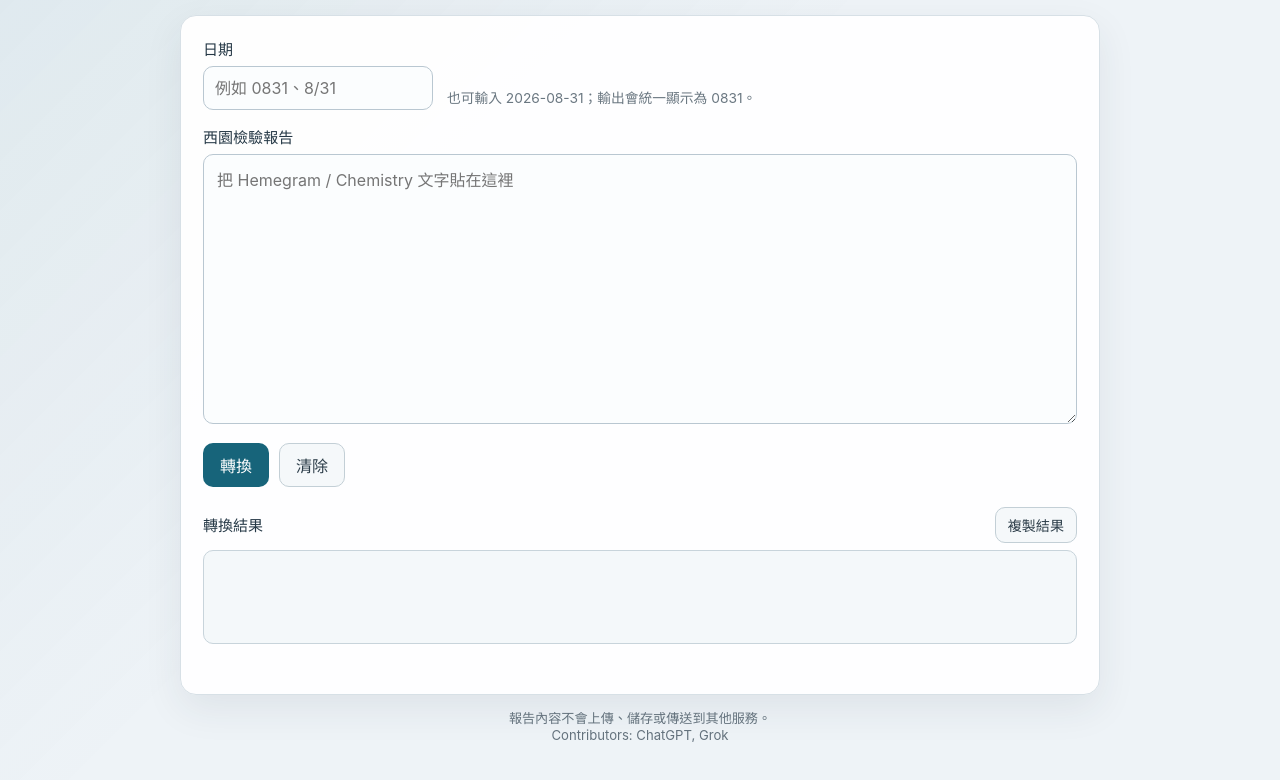
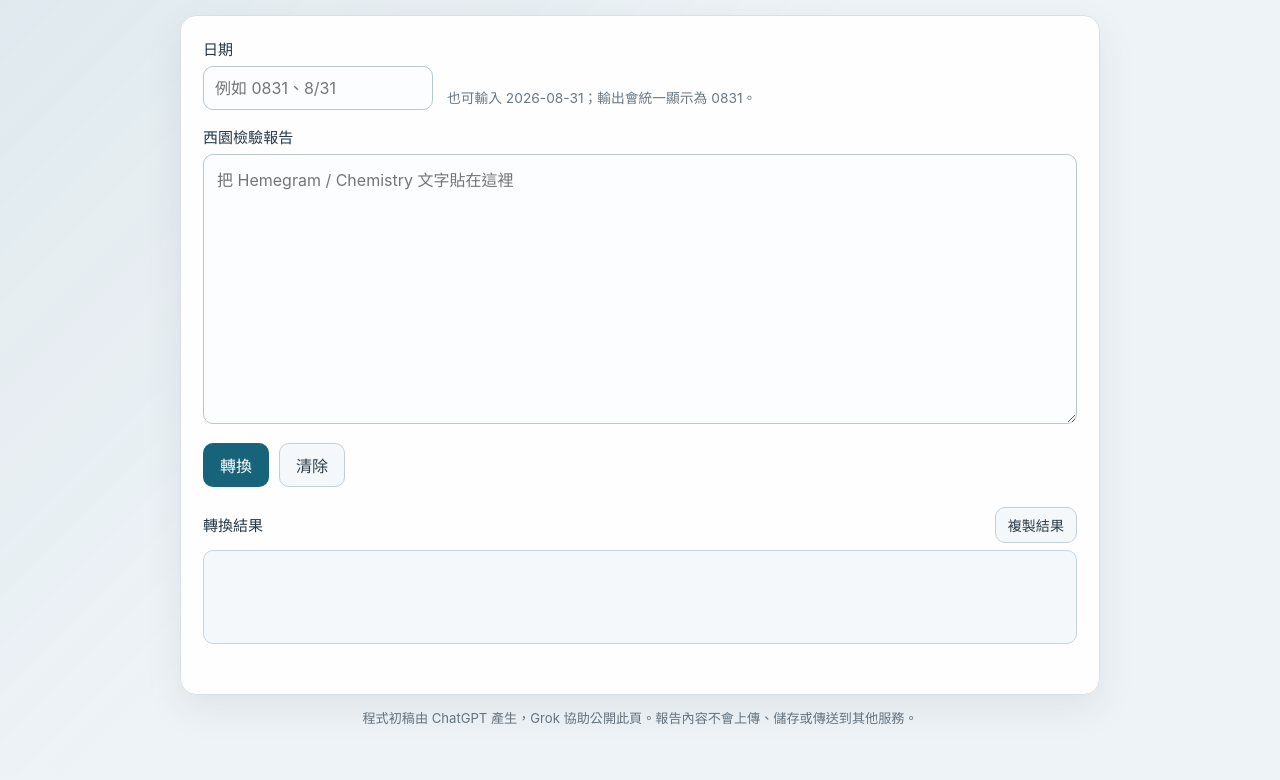
Before and after one commit to idnerdtw/wgh-lab-converter, a plain HTML site: page index.html in a window 1280 px wide. Shown: the part 108-888 px from the top of the page. Drawn offline with Linux system fonts and the light colour scheme.

Commit message:
Replace contributors footer with AI-assistance note.

```diff
--- a/index.html
+++ b/index.html
@@ -258,7 +258,7 @@
       <p class="status" id="status" role="status" aria-live="polite"></p>
     </section>
 
-    <footer>報告內容不會上傳、儲存或傳送到其他服務。<br>Contributors: ChatGPT, Grok</footer>
+    <footer>程式初稿由 ChatGPT 產生，Grok 協助公開此頁。報告內容不會上傳、儲存或傳送到其他服務。</footer>
   </main>
 
   <script>
```
